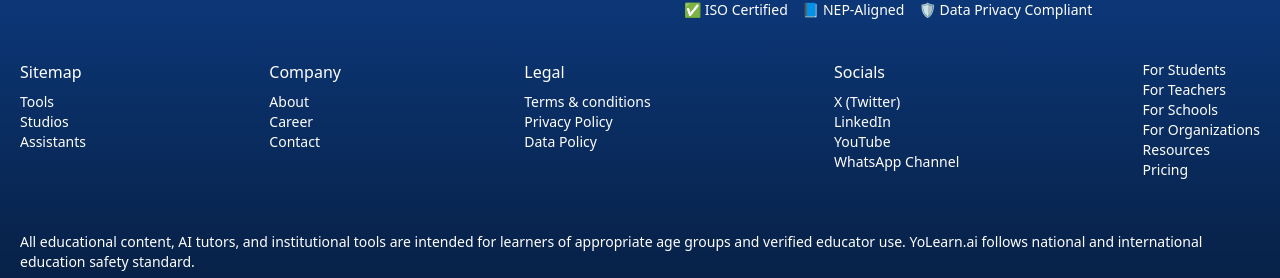
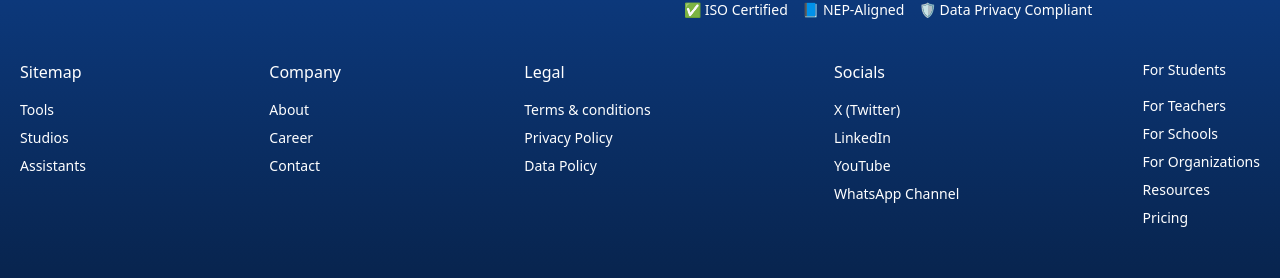
Before and after one commit to ArsalanMir/figma, a React app: page / in a window 1280 px wide. Shown: the part 6113-6391 px from the top of the page. Built offline with nearby package versions, Linux system fonts and the light colour scheme; the HTML template or start-up script is replaced by a standard one.

Commit message:
footer updated

```diff
--- a/src/components/Footer.jsx
+++ b/src/components/Footer.jsx
@@ -84,37 +84,37 @@
         {/* bottom section */}
         <div className="flex flex-col lg:flex-row lg:justify-between gap-7 mb-8">
           <div>
-            <h3 className="text-base mb-2">Sitemap</h3>
-            <p className="text-sm font-light">Tools</p>
-            <p className="text-sm font-light">Studios</p>
-            <p className="text-sm font-light">Assistants</p>
+            <h3 className="text-base mb-4">Sitemap</h3>
+            <p className="text-sm font-light mb-2">Tools</p>
+            <p className="text-sm font-light mb-2">Studios</p>
+            <p className="text-sm font-light mb-2">Assistants</p>
           </div>
           <div>
-            <h3 className="text-base mb-2">Company</h3>
-            <p className="text-sm font-light">About</p>
-            <p className="text-sm font-light">Career</p>
-            <p className="text-sm font-light">Contact</p>
+            <h3 className="text-base mb-4">Company</h3>
+            <p className="text-sm font-light mb-2">About</p>
+            <p className="text-sm font-light mb-2">Career</p>
+            <p className="text-sm font-light mb-2">Contact</p>
           </div>
           <div>
-            <h3 className="text-base mb-2">Legal</h3>
-            <p className="text-sm font-light">Terms & conditions</p>
-            <p className="text-sm font-light">Privacy Policy</p>
-            <p className="text-sm font-light">Data Policy</p>
+            <h3 className="text-base mb-4">Legal</h3>
+            <p className="text-sm font-light mb-2">Terms & conditions</p>
+            <p className="text-sm font-light mb-2">Privacy Policy</p>
+            <p className="text-sm font-light mb-2">Data Policy</p>
           </div>
           <div>
-            <h3 className="text-base mb-2">Socials</h3>
-            <p className="text-sm font-light">X (Twitter)</p>
-            <p className="text-sm font-light">LinkedIn</p>
-            <p className="text-sm font-light">YouTube</p>
-            <p className="text-sm font-light">WhatsApp Channel</p>
+            <h3 className="text-base mb-4">Socials</h3>
+            <p className="text-sm font-light mb-2">X (Twitter)</p>
+            <p className="text-sm font-light mb-2">LinkedIn</p>
+            <p className="text-sm font-light mb-2">YouTube</p>
+            <p className="text-sm font-light mb-2">WhatsApp Channel</p>
           </div>
-          <div className="mt-4 lg:mt-0">
-            <p className="text-sm font-light">For Students</p>
-            <p className="text-sm font-light">For Teachers</p>
-            <p className="text-sm font-light">For Schools</p>
-            <p className="text-sm font-light">For Organizations</p>
-            <p className="text-sm font-light">Resources</p>
-            <p className="text-sm font-light">Pricing</p>
+          <div >
+            <p className="text-sm font-light mb-4">For Students</p>
+            <p className="text-sm font-light mb-2">For Teachers</p>
+            <p className="text-sm font-light mb-2">For Schools</p>
+            <p className="text-sm font-light mb-2">For Organizations</p>
+            <p className="text-sm font-light mb-2">Resources</p>
+            <p className="text-sm font-light mb-2">Pricing</p>
           </div>
         </div>
 
```
